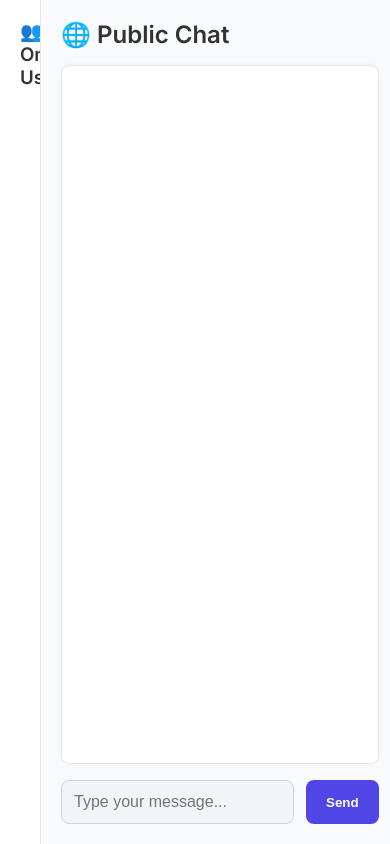
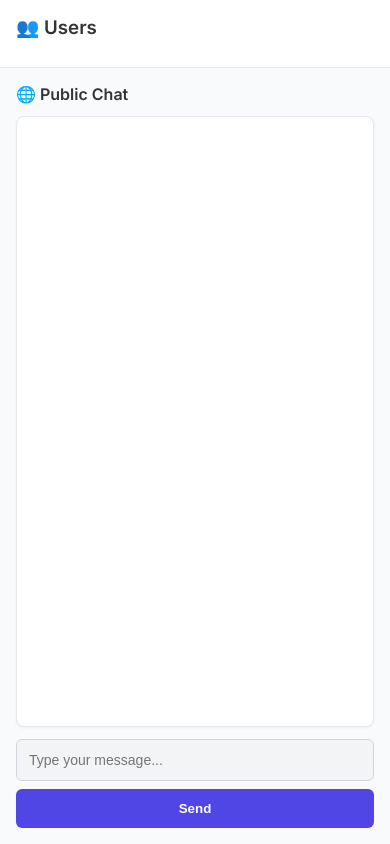
Before and after one commit to Roshan-Pokharel/anonymous_chatBot, a website: page public/index.html in a window 390 px wide. Drawn offline with nearby package versions, Linux system fonts and the light colour scheme; no server answers.

Commit message:
more user friendly chat system

```diff
--- a/public/index.html
+++ b/public/index.html
@@ -3,6 +3,7 @@
   <head>
     <meta charset="UTF-8" />
     <title>Anon Chat</title>
+    <meta name="viewport" content="width=device-width, initial-scale=1.0" />
     <link
       href="https://fonts.googleapis.com/css2?family=Inter:wght@400;600&display=swap"
       rel="stylesheet"
@@ -13,93 +14,150 @@
         margin: 0;
         padding: 0;
       }
+
       body {
         font-family: "Inter", sans-serif;
-        display: flex;
-        height: 100vh;
         background: #f9fafb;
         color: #333;
+        display: flex;
+        flex-direction: column;
+        height: 100vh;
       }
+
+      .container {
+        flex: 1;
+        display: flex;
+        overflow: hidden;
+      }
+
       #sidebar {
         width: 240px;
-        background: #ffffff;
+        background: #fff;
         border-right: 1px solid #e5e7eb;
-        padding: 20px;
+        padding: 16px;
         overflow-y: auto;
       }
+
       #chat {
         flex: 1;
         display: flex;
         flex-direction: column;
-        padding: 20px;
+        padding: 16px;
       }
-      h2,
-      h3 {
-        margin-bottom: 16px;
+
+      #roomTitle {
+        font-size: 1.2rem;
+        font-weight: 600;
+        margin-bottom: 12px;
+      }
+
+      #messages {
+        flex: 1;
+        overflow-y: auto;
+        padding: 12px;
+        background: #fff;
+        border: 1px solid #e5e7eb;
+        border-radius: 8px;
+        box-shadow: 0 1px 3px rgba(0, 0, 0, 0.05);
+      }
+
+      .msg {
+        margin-bottom: 10px;
+      }
+
+      .msg span {
         font-weight: 600;
       }
-      #messages {
-        flex: 1;
-        border: 1px solid #e5e7eb;
-        background: #fff;
-        padding: 16px;
-        border-radius: 8px;
-        overflow-y: scroll;
-        box-shadow: 0 0 6px rgba(0, 0, 0, 0.04);
-      }
-      .msg {
-        margin-bottom: 12px;
-      }
-      .msg span {
-        font-weight: 600;
-        color: #111827;
-      }
+
       #form {
         display: flex;
-        margin-top: 16px;
-        gap: 12px;
+        margin-top: 12px;
+        gap: 10px;
       }
+
       #input {
         flex: 1;
         padding: 12px;
+        font-size: 16px;
         border: 1px solid #d1d5db;
-        border-radius: 8px;
-        font-size: 16px;
+        border-radius: 6px;
         background: #f3f4f6;
       }
+
       button {
-        padding: 12px 20px;
+        padding: 12px 16px;
         background: #4f46e5;
         color: white;
         border: none;
-        border-radius: 8px;
+        border-radius: 6px;
+        font-weight: 600;
         cursor: pointer;
-        font-weight: 600;
-        transition: background 0.2s ease;
       }
+
       button:hover {
         background: #4338ca;
       }
+
       .user {
         background: #f3f4f6;
         padding: 10px;
         border-radius: 6px;
-        margin-bottom: 10px;
+        margin-bottom: 8px;
         cursor: pointer;
-        transition: background 0.2s ease;
       }
+
       .user:hover {
         background: #e5e7eb;
       }
-      .user.active {
-        background: #dbeafe;
-        font-weight: 600;
+
+      @media (max-width: 768px) {
+        .container {
+          flex-direction: column;
+        }
+
+        #sidebar {
+          width: 100%;
+          border-right: none;
+          border-bottom: 1px solid #e5e7eb;
+          display: flex;
+          flex-wrap: wrap;
+          gap: 8px;
+        }
+
+        .user {
+          flex: 1 1 45%;
+          text-align: center;
+        }
+
+        #form {
+          flex-direction: column;
+          gap: 8px;
+        }
+
+        button {
+          width: 100%;
+        }
+      }
+
+      @media (max-width: 480px) {
+        .user {
+          flex: 1 1 100%;
+        }
+
+        #input {
+          font-size: 14px;
+        }
+
+        #roomTitle {
+          font-size: 1rem;
+        }
       }
     </style>
   </head>
   <body>
+    <div class="container">
       <div id="sidebar">
-      <h3>👥 Online Users</h3>
+        <h3 style="margin-bottom: 12px">👥 Users</h3>
         <div id="userList"></div>
       </div>
 
@@ -109,11 +167,12 @@
         <form id="form">
           <input
             id="input"
+            placeholder="Type your message..."
             autocomplete="off"
-          placeholder="Type your message..."
           />
-        <button>Send</button>
+          <button type="submit">Send</button>
         </form>
+      </div>
     </div>
 
     <script src="/socket.io/socket.io.js"></script>
--- a/public/script.js
+++ b/public/script.js
@@ -1,4 +1,4 @@
-const socket = io();
+const socket = io("https://anonymous-chatbot-ifps.onrender.com");
 const form = document.getElementById("form");
 const input = document.getElementById("input");
 const messages = document.getElementById("messages");
```
Lines whose indentation alone changed are shown as unchanged.
